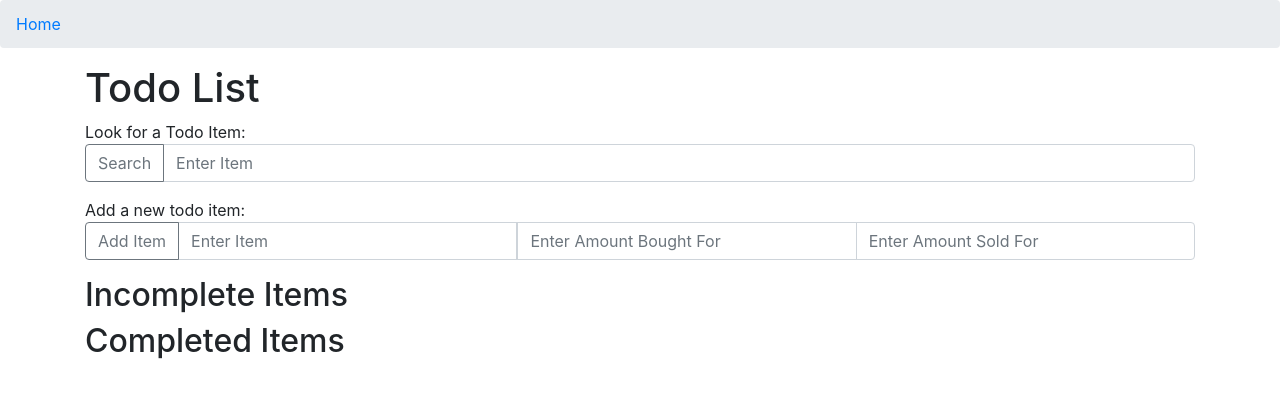
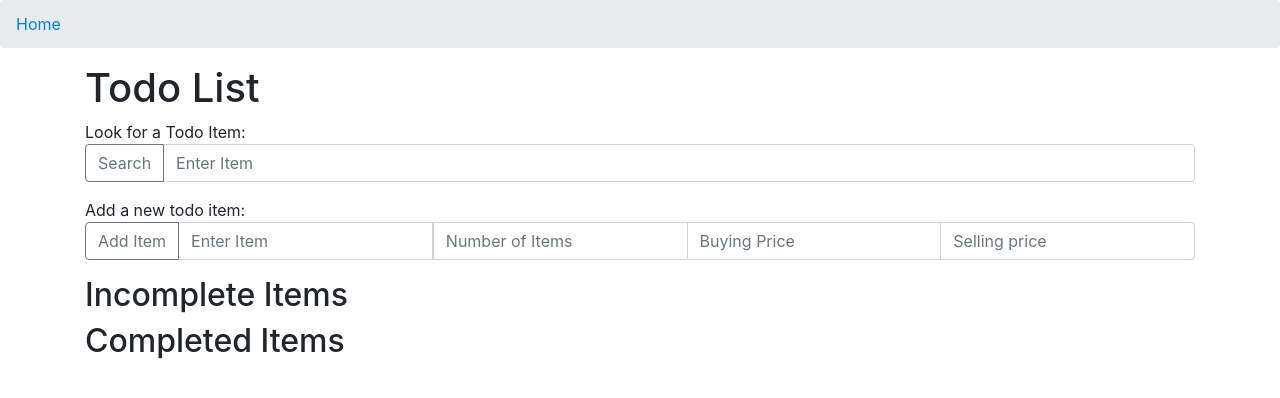
Before and after one commit to mario-j/osrsbox, a Flask app: page / in a window 1280 px wide. Shown: the top 398 px of the page. Run offline with Flask 2, Linux system fonts and the light colour scheme; data that the repository does not hold is empty; some libraries are stand-ins or nearby versions.

Commit message:
add quantity of items to db and ui

```diff
--- a/app.py
+++ b/app.py
@@ -20,6 +20,7 @@ class Todo(db.Model):
     id = db.Column(db.Integer, primary_key=True)
     text = db.Column(db.String(200))
     complete = db.Column(db.Boolean)
+    quantity = db.Column(db.Integer)
     buy = db.Column(db.Integer)
     sell = db.Column(db.Integer)
 
@@ -32,7 +33,7 @@ def index():
 
 @app.route('/add', methods=['POST'])
 def add():
-    todo = Todo(text=request.form['todoitem'], buy=request.form['itembuyprice'], sell=request.form['itemsellprice'], complete=False)
+    todo = Todo(text=request.form['todoitem'], quantity=request.form['itemquantity'], buy=request.form['itembuyprice'], sell=request.form['itemsellprice'], complete=False)
     db.session.add(todo)
     db.session.commit()
 
--- a/templates/index.html
+++ b/templates/index.html
@@ -48,13 +48,15 @@
 						<input type="submit" value="Add Item" button class="btn btn-outline-secondary"
 							   type="button"></button>
 					</div>
-					<input list="items" type="text" name="todoitem" class="form-control col-md-4 col-lg-4 col-xs-12" placeholder="Enter Item" aria-label=""
+					<input list="items" type="text" name="todoitem" class="form-control col-md-3 col-lg-3 col-xs-12" placeholder="Enter Item" aria-label=""
 						   aria-describedby="basic-addon1">
 					<datalist id="items">
 					</datalist>
-					<input type="text" name="itembuyprice" class="form-control col-md-4 col-lg-4 col-xs-12" placeholder="Enter Amount Bought For" aria-label=""
+					<input type="number" name="itemquantity" class="form-control col-md-3 col-lg-3 col-xs-12" placeholder="Number of Items" aria-label=""
 						   aria-describedby="basic-addon1">
-					<input type="text" name="itemsellprice" class="form-control col-md-4 col-lg-4 col-xs-12" placeholder="Enter Amount Sold For" aria-label=""
+					<input type="number" name="itembuyprice" class="form-control col-md-3 col-lg-3 col-xs-12" placeholder="Buying Price" aria-label=""
+						   aria-describedby="basic-addon1">
+					<input type="number" name="itemsellprice" class="form-control col-md-3 col-lg-3 col-xs-12" placeholder="Selling price" aria-label=""
 						   aria-describedby="basic-addon1">
 				</div>
 			</form>
@@ -66,7 +68,7 @@
 				<ul class="list-group">
 					{% for todo in incomplete %}
 					<li class="list-group-item" style="font-size: 30pt">
-						{{ todo.text }} {{ todo.buy }} {{ todo.sell }}<a href="{{ url_for('complete', id=todo.id) }}" class="btn btn-success active" role="button"
+						{{ todo.text }} {{ todo.quantity }} {{ todo.buy }} {{ todo.sell }}<a href="{{ url_for('complete', id=todo.id) }}" class="btn btn-success active" role="button"
 																		aria-pressed="true">Check</a>
 						<a href="{{ url_for('delete', id=todo.id) }}" class="btn btn-danger active" role="button"
 						   aria-pressed="true">Delete</a>
```
Also changed, not shown: migrations/versions/60ce21d4f6f1_.py (added, +28 -0 lines), db/todo.db.
